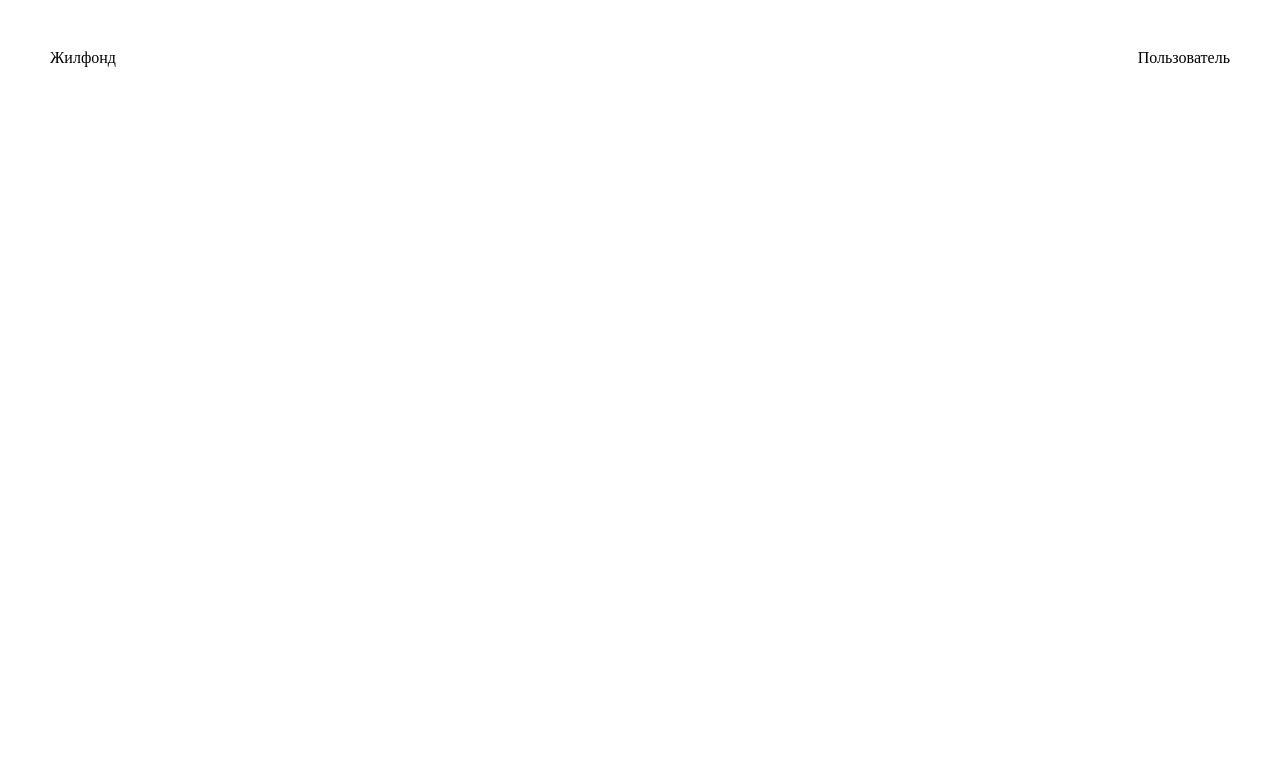
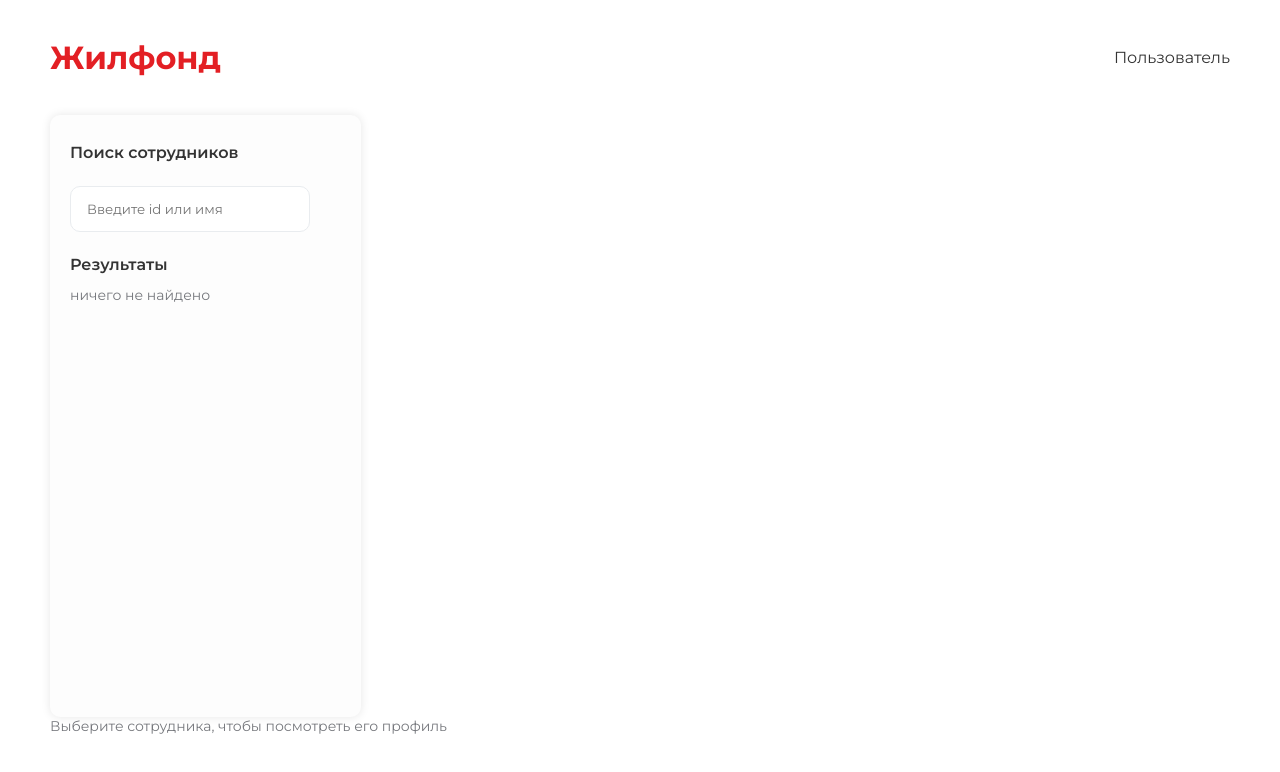
Before and after one commit to RosenMorty/testovoe-zadanie, a Vue app: page / in a window 1280 px wide. Shown: the top 772 px of the page. Built offline with nearby package versions, Linux system fonts and the light colour scheme.

Commit message:
feat: add search element modul

```diff
--- /dev/null
+++ b/src/components/TheResult.vue
@@ -0,0 +1,19 @@
+<template>
+    <div class="resultbar-search">
+        <span class="resultbar-text">Выберите сотрудника, чтобы посмотреть его профиль</span>
+    </div>
+</template>
+
+<style scoped lang="scss">
+    .resultbar {
+        &-text {
+        color: #76787D;
+        font-family: Montserrat;
+        font-size: 14px;
+        font-style: normal;
+        font-weight: 400;
+        line-height: normal;
+        display: flex;
+    }
+}
+</style>
--- /dev/null
+++ b/src/components/TheSearchbar.vue
@@ -0,0 +1,59 @@
+<template>
+    <div class="searchbar-wrapper">
+        <div class="searchbar-user">
+           Поиск сотрудников
+        </div>
+        <input class="searchbar-input" placeholder="Введите id или имя">
+        <div class="searchbar-result">
+            Результаты
+        </div>
+        <span class="searchbar-result__status">ничего не найдено</span>
+    </div>
+</template>
+
+<style scoped lang="scss">
+    .searchbar {
+        &-wrapper {
+            width: 291px;
+            height: 575px;
+            border-radius: 10px;
+            background: #FDFDFD;
+            box-shadow: 0px 0px 10px 0px rgba(0, 0, 0, 0.10);
+            padding: 27px 0 0 20px;
+        }
+        &-user {
+            color: #333333;
+            font-weight: 600;
+            font-size: 16px;
+            line-height: 22px;
+            margin-bottom: 22px;
+        }
+        &-input {
+            box-sizing: border-box;
+            width: 240px;
+            height: 46px;
+            border-radius: 10px;
+            padding: 16px;
+            margin-bottom: 22px;
+            border: 1.5px solid var(--all-colors-gray-gray-200, #E9ECEF);
+            background: var(--all-colors-black-white-white, #FFF);
+        }
+        &-result {
+            color: #333;
+            font-family: Montserrat;
+            font-size: 16px;
+            font-style: normal;
+            font-weight: 600;
+            line-height: 140%;
+            margin-bottom: 10px;
+        }
+        &-result__status {
+            color: #76787D;
+            font-family: Montserrat;
+            font-size: 14px;
+            font-style: normal;
+            font-weight: 400;
+            line-height: normal;
+        }
+    }
+</style>
--- a/src/components/TheToolbar.vue
+++ b/src/components/TheToolbar.vue
@@ -17,12 +17,20 @@
         height: 115px;
         align-items: center;
     }
+
     &-logo {
-
+        color: #E31F24;
+        font-weight: 700;
+        font-size: 32px;
+        line-height: 39px;
 }
     &-user {
+        color: #333333;
+        font-weight: 400;
+        font-size: 16px;
+        line-height: 19px;
+}
 
-}
 
 }
 </style>
--- a/src/components/TheWrapper.vue
+++ b/src/components/TheWrapper.vue
@@ -1,8 +1,9 @@
 <template>
     <div class="the-wrapper">
-        <TheToolbar>
 
-        </TheToolbar>
+        <TheToolbar></TheToolbar>
+        <TheSearchbar></TheSearchbar>
+        <TheResult></TheResult>
         <slot>
 
         </slot>
@@ -11,11 +12,17 @@
 
 <script>
 import TheToolbar from './TheToolbar.vue';
+import TheSearchbar from './TheSearchbar.vue';
+import TheResult from './TheResult.vue'
+
+
 
 export default {
     name: 'App',
     components: {
-        TheToolbar
+        TheToolbar,
+        TheSearchbar,
+        TheResult
     }
 }
 </script>
--- a/src/style.css
+++ b/src/style.css
@@ -1,3 +1,5 @@
+@import url('https://fonts.googleapis.com/css2?family=Montserrat:wght@400;600;700&display=swap');
+
 html, body, div, span, applet, object, iframe,
 h1, h2, h3, h4, h5, h6, p, blockquote, pre,
 a, abbr, acronym, address, big, cite, code,
@@ -41,3 +43,7 @@ table {
 	border-collapse: collapse;
 	border-spacing: 0;
 }
+
+* {
+	font-family: 'Montserrat', sans-serif !important;
+}
```
